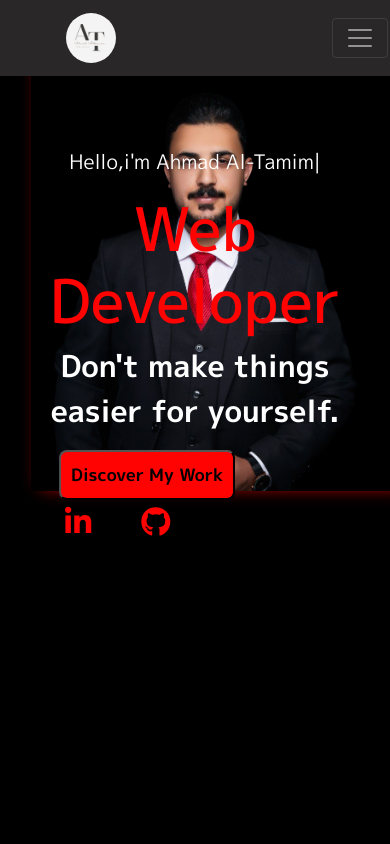
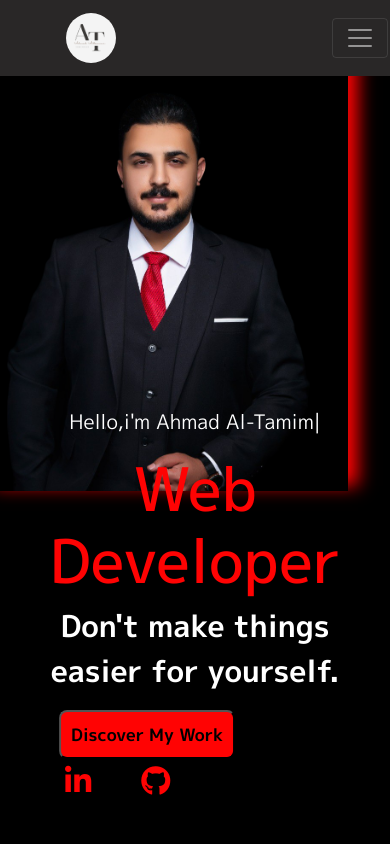
Before and after one commit to Ahmad-Altamimi1/portfolio, a plain HTML site: page index.html in a window 390 px wide. Shown: the top 844 px of the page. Drawn offline with nearby package versions, Linux system fonts and the light colour scheme.

Commit message:
Update Ahmad-portfolio.css

```diff
--- a/Ahmad-portfolio.css
+++ b/Ahmad-portfolio.css
@@ -328,12 +328,13 @@ h1 {
         flex-direction: column;
         position: relative;
         text-align: center;
+        justify-content: end;
     }
 
     #my-image img {
         position: absolute;
         top: -40px;
-        left: 8%;
+        left: -4%;
     }
 
     #head p:last-of-type {
```
